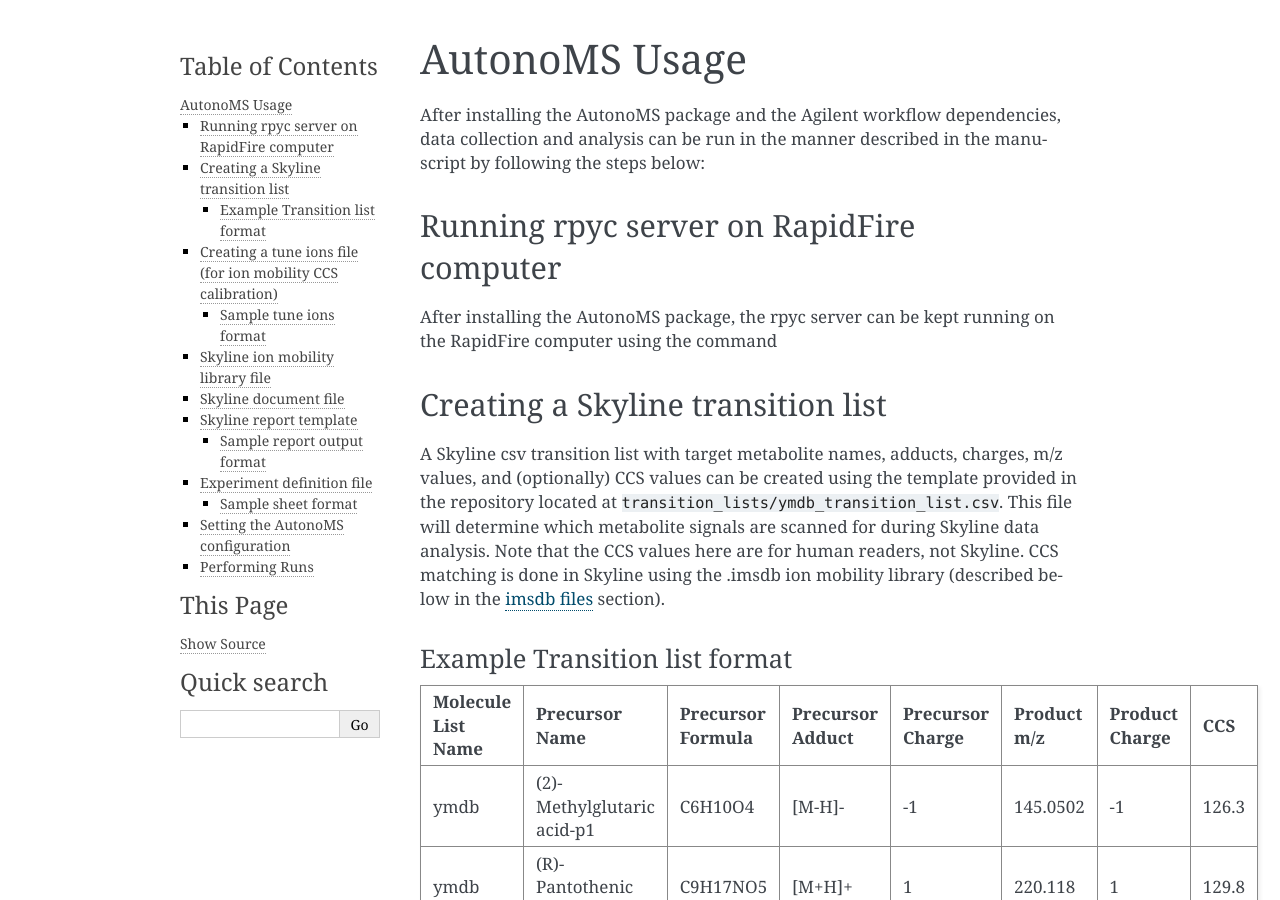
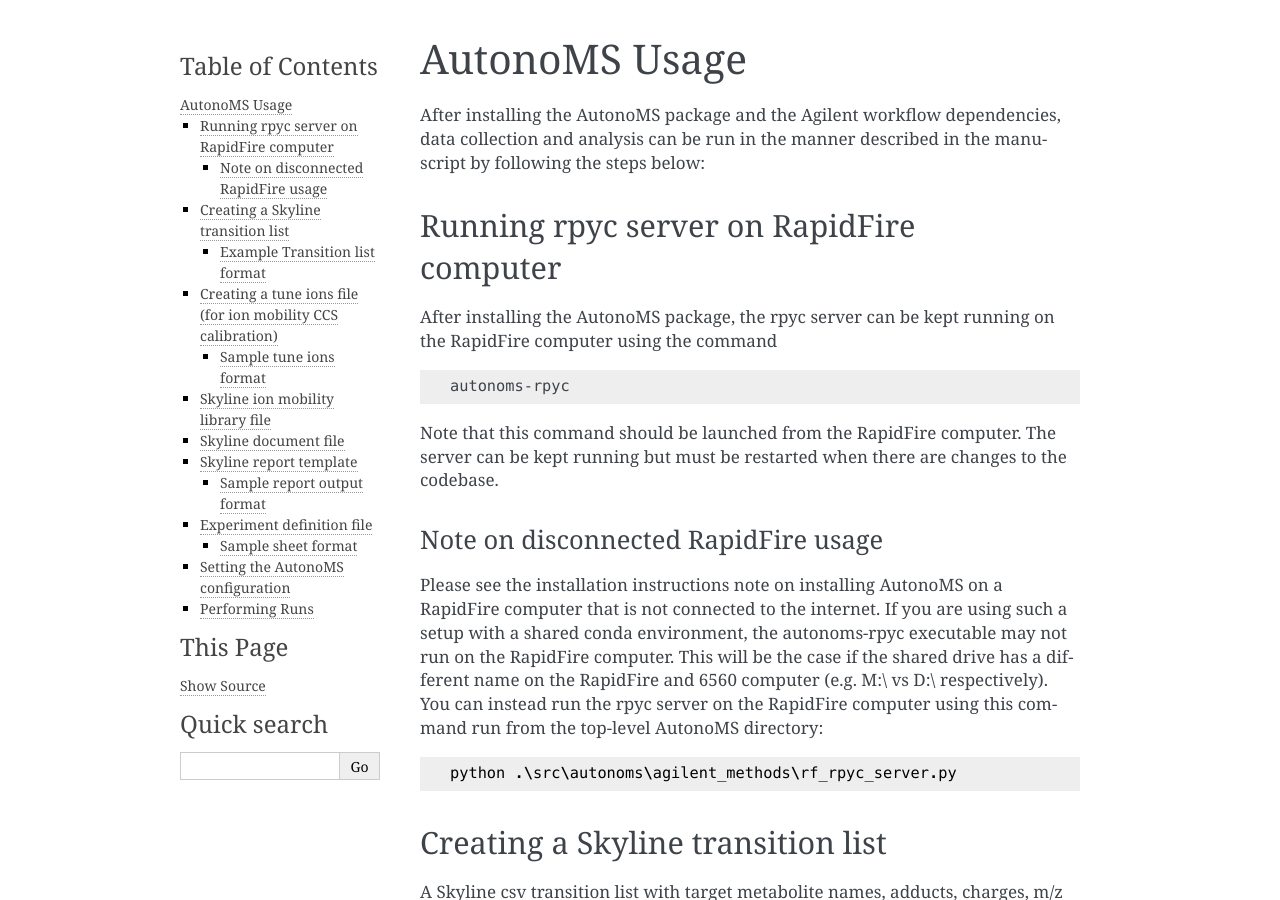
Before and after one commit to gkreder/autonoms, a Sphinx documentation site: the page built from docs/usage.rst, in a window 1280 px wide and 900 px high. Built offline with Sphinx 7.4.7, drawn with Linux system fonts in a browser that asks for light colours.

Commit message:
docs in progress

```diff
--- a/docs/usage.rst
+++ b/docs/usage.rst
@@ -9,6 +9,24 @@
 *******************************************
 
 After installing the AutonoMS package, the rpyc server can be kept running on the RapidFire computer using the command
+
+.. code-block:: shell
+
+    autonoms-rpyc
+
+Note that this command should be launched from the RapidFire computer. The server can be kept running but must be restarted when there are changes to the codebase.
+
+Note on disconnected RapidFire usage
+~~~~~~~~~~~~~~~~~~~~~~~~~~~~~~~~~~~~~~~~~~
+
+Please see the installation instructions note on installing AutonoMS on a RapidFire computer that is not connected to the internet. If you
+are using such a setup with a shared conda environment, the autonoms-rpyc executable may not run on the RapidFire computer. This will be the case
+if the shared drive has a different name on the RapidFire and 6560 computer (e.g. M:\\ vs D:\\ respectively). You can instead
+run the rpyc server on the RapidFire computer using this command run from the top-level AutonoMS directory:
+
+.. code-block:: powershell
+
+    python .\src\autonoms\agilent_methods\rf_rpyc_server.py
 
 
 
```
Also changed, not shown: docs/installation.rst (+15 -0 lines).
